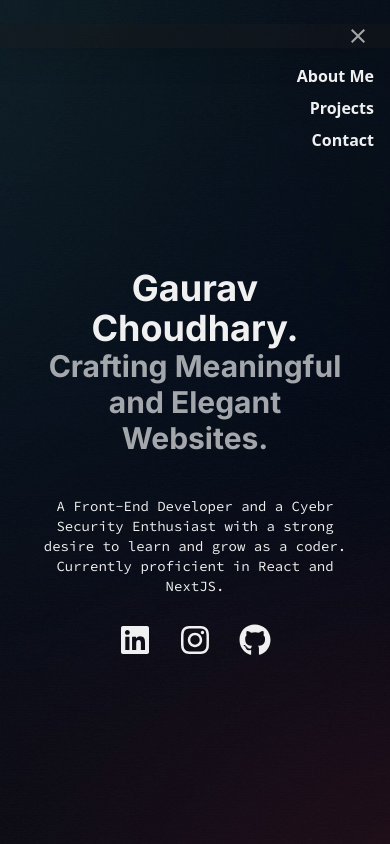
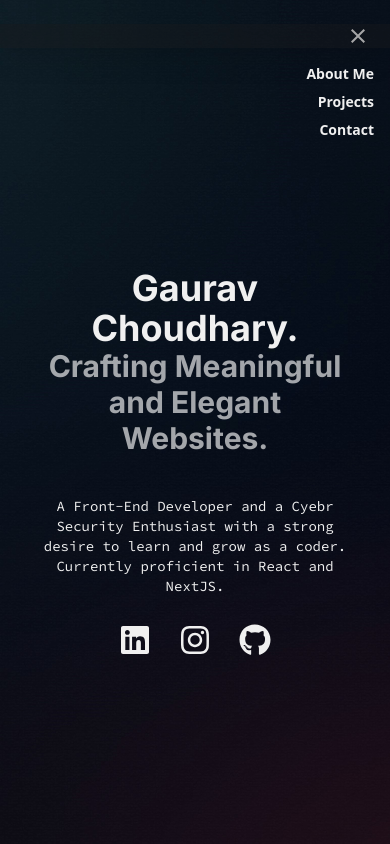
Before and after one commit to Gaurav-Choudhary2113/vite-portfolio, a React (Vite) app: page / in a window 390 px wide. Both pictures are taken after a click on the element 195 px from the left and 36 px from the top of the page. Shown: the top 844 px of the page. Built offline with nearby package versions, Linux system fonts and the light colour scheme.

Commit message:
correction

```diff
--- a/src/Scenes/Navbar.jsx
+++ b/src/Scenes/Navbar.jsx
@@ -135,7 +135,7 @@ const Navbar = () => {
                 spy={true}
                 smooth={true}
                 offset={0}
-                className="hover:text-[#82ddfd] transition duration-400 text-base navbar-link cursor-pointer no-underline"
+                className="hover:text-[#82ddfd] transition duration-400 text-sm navbar-link cursor-pointer no-underline"
                 style={{ transitionDelay: "1ms" }}
                 onClick={toggleMobileMenu}
               >
@@ -155,7 +155,7 @@ const Navbar = () => {
                 spy={true}
                 smooth={true}
                 offset={-50}
-                className="hover:text-[#82ddfd] transition duration-400 text-base navbar-link cursor-pointer no-underline"
+                className="hover:text-[#82ddfd] transition duration-400 text-sm navbar-link cursor-pointer no-underline"
                 style={{ transitionDelay: "1ms" }}
                 onClick={toggleMobileMenu}
               >
@@ -174,7 +174,7 @@ const Navbar = () => {
                 spy={true}
                 smooth={true}
                 offset={-140}
-                className="hover:text-[#82ddfd] transition duration-400 text-base navbar-link cursor-pointer no-underline"
+                className="hover:text-[#82ddfd] transition duration-400 text-sm navbar-link cursor-pointer no-underline"
                 style={{ transitionDelay: "1ms" }}
                 onClick={toggleMobileMenu}
               >
```
